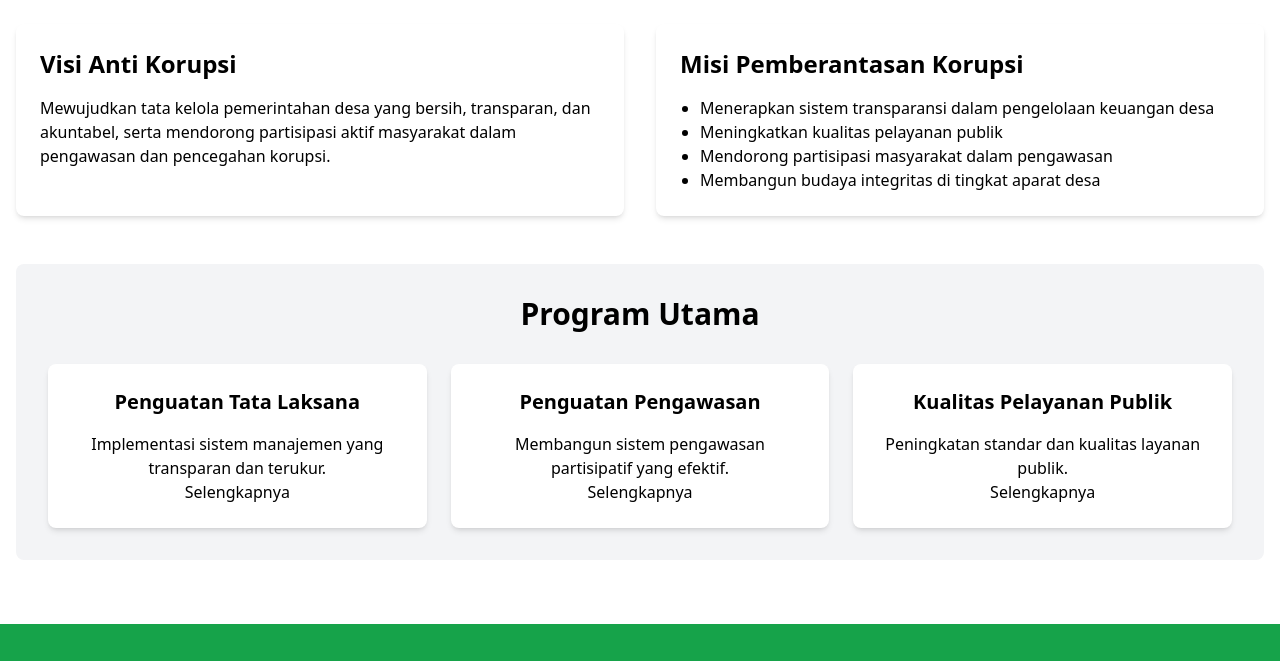
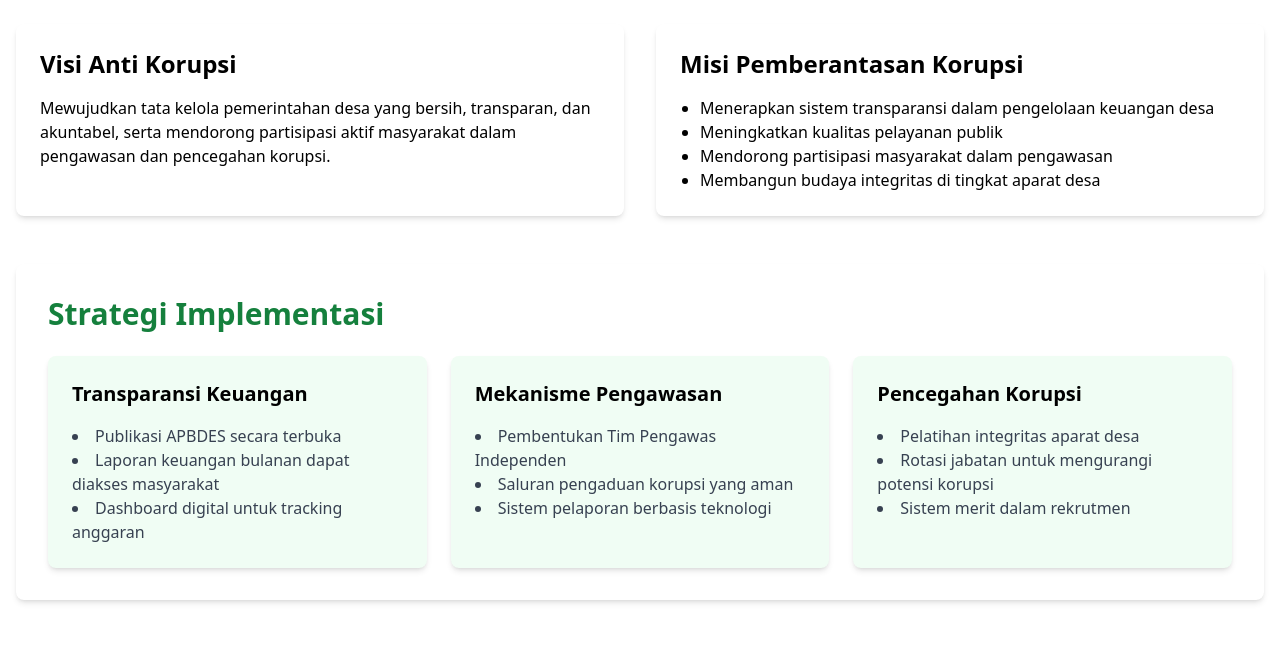
Before and after one commit to hsymsyrif/purworejo, a plain HTML site: page desaAntiKorupsi/desa-anti-korupsi.html in a window 1280 px wide. Shown: the part 492-1153 px from the top of the page. Drawn offline with nearby package versions, Linux system fonts and the light colour scheme.

```diff
--- a/desaAntiKorupsi/desa-anti-korupsi.html
+++ b/desaAntiKorupsi/desa-anti-korupsi.html
@@ -116,23 +116,35 @@
             </div>
         </section>
 
-        <section class="bg-gray-100 p-8 rounded-lg">
-            <h2 class="text-3xl font-bold text-center mb-8">Program Utama</h2>
+        <section class="bg-white shadow-md rounded-lg p-8 mb-8">
+          <h2 class="text-3xl font-bold text-green-700 mb-6">Strategi Implementasi</h2>
+
           <div class="grid md:grid-cols-3 gap-6">
-                <div class="bg-white p-6 rounded-lg shadow-md text-center hover:shadow-lg transition">
-                    <h3 class="text-xl font-semibold mb-4">Penguatan Tata Laksana</h3>
-                    <p>Implementasi sistem manajemen yang transparan dan terukur.</p>
-                    <a href="/desa-anti-korupsi/tata-laksana.html" class="btn btn-primary mt-4">Selengkapnya</a>
+              <div class="bg-green-50 p-6 rounded-lg shadow-md hover:shadow-lg transition">
+                  <h3 class="text-xl font-semibold mb-4">Transparansi Keuangan</h3>
+                  <ul class="list-disc list-inside text-gray-700">
+                      <li>Publikasi APBDES secara terbuka</li>
+                      <li>Laporan keuangan bulanan dapat diakses masyarakat</li>
+                      <li>Dashboard digital untuk tracking anggaran</li>
+                  </ul>
               </div>
-                <div class="bg-white p-6 rounded-lg shadow-md text-center hover:shadow-lg transition">
-                    <h3 class="text-xl font-semibold mb-4">Penguatan Pengawasan</h3>
-                    <p>Membangun sistem pengawasan partisipatif yang efektif.</p>
-                    <a href="/desa-anti-korupsi/pengawasan.html" class="btn btn-primary mt-4">Selengkapnya</a>
+
+              <div class="bg-green-50 p-6 rounded-lg shadow-md hover:shadow-lg transition">
+                  <h3 class="text-xl font-semibold mb-4">Mekanisme Pengawasan</h3>
+                  <ul class="list-disc list-inside text-gray-700">
+                      <li>Pembentukan Tim Pengawas Independen</li>
+                      <li>Saluran pengaduan korupsi yang aman</li>
+                      <li>Sistem pelaporan berbasis teknologi</li>
+                  </ul>
               </div>
-                <div class="bg-white p-6 rounded-lg shadow-md text-center hover:shadow-lg transition">
-                    <h3 class="text-xl font-semibold mb-4">Kualitas Pelayanan Publik</h3>
-                    <p>Peningkatan standar dan kualitas layanan publik.</p>
-                    <a href="/desa-anti-korupsi/pelayanan-publik.html" class="btn btn-primary mt-4">Selengkapnya</a>
+
+              <div class="bg-green-50 p-6 rounded-lg shadow-md hover:shadow-lg transition">
+                  <h3 class="text-xl font-semibold mb-4">Pencegahan Korupsi</h3>
+                  <ul class="list-disc list-inside text-gray-700">
+                      <li>Pelatihan integritas aparat desa</li>
+                      <li>Rotasi jabatan untuk mengurangi potensi korupsi</li>
+                      <li>Sistem merit dalam rekrutmen</li>
+                  </ul>
               </div>
           </div>
       </section>
```
Also changed, not shown: desaAntiKorupsi/partisipasi.html (+3 -3 lines), desaAntiKorupsi/pelayanan-publik.html (+3 -3 lines), desaAntiKorupsi/pengawasan.html (+3 -3 lines). Lines whose indentation alone changed are shown as unchanged.
